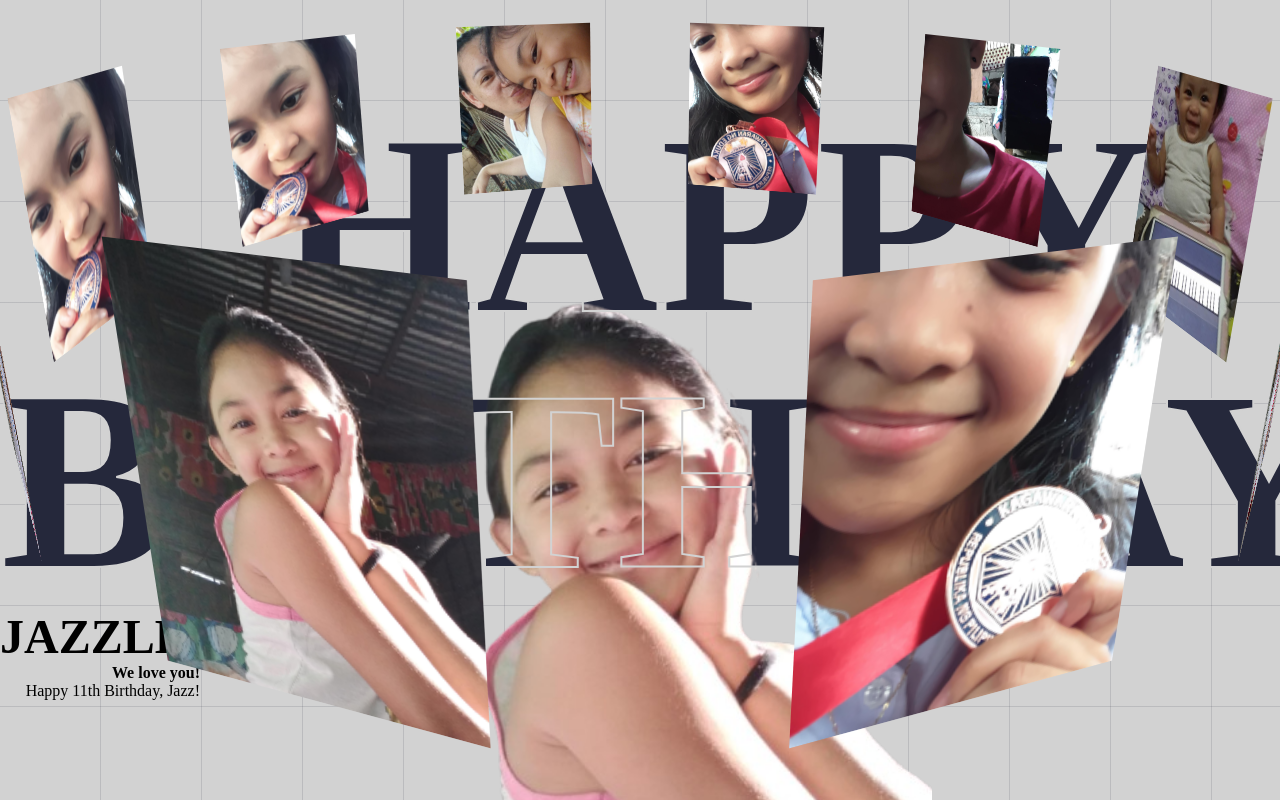
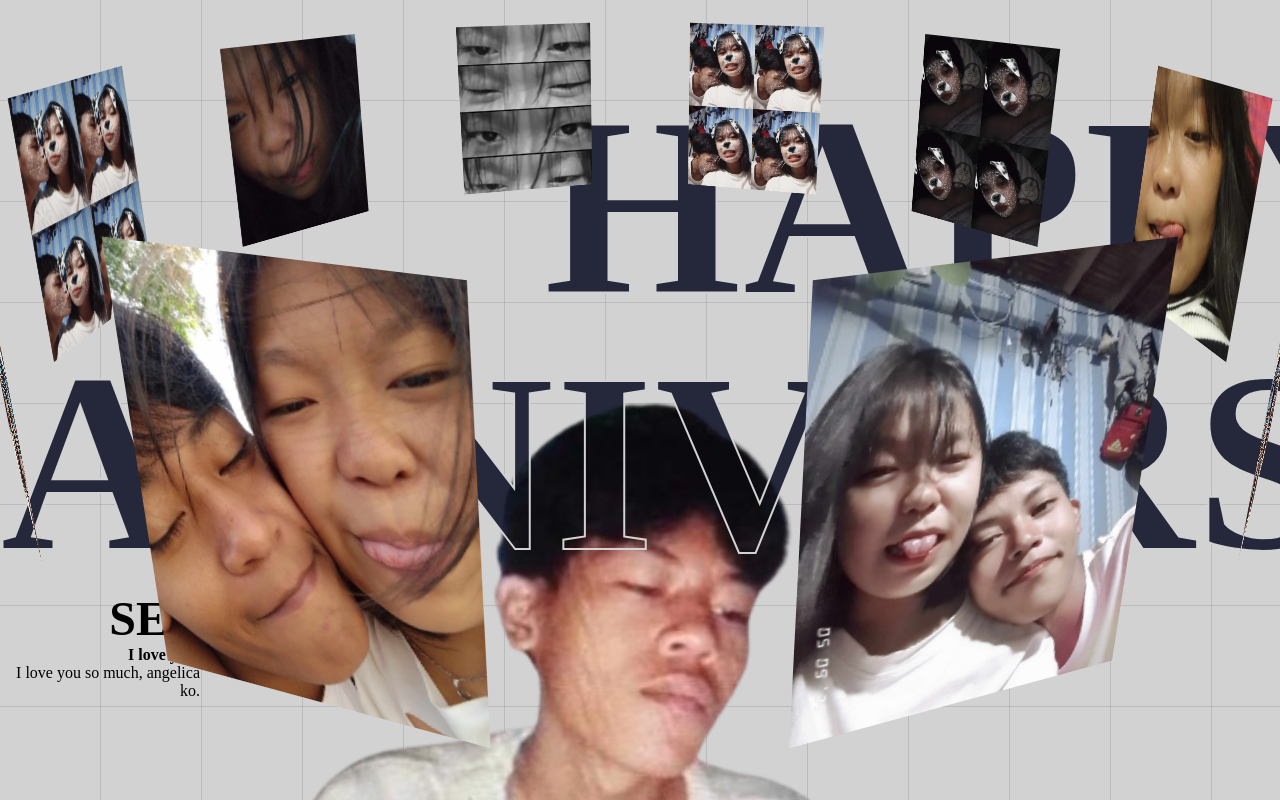
Before and after one commit to seb0714/3D-Pic-Slider, a plain HTML site: page index.html in a window 1280 px wide. Drawn offline with Linux system fonts and the light colour scheme; a web font is replaced by a local one.

Commit message:
Changed the pictures and some texts and the title of the web.

```diff
--- a/index.html
+++ b/index.html
@@ -3,7 +3,7 @@
 <head>
     <meta charset="UTF-8">
     <meta name="viewport" content="width=device-width, initial-scale=1.0">
-    <title>Happy Birthday, Jazz!</title>
+    <title>Happy 1st Anniversary, love</title>
     <style>
 
         *{
@@ -45,26 +45,26 @@
 
     <div class="banner">
         <div class="slider" style="--quantity: 10">
-            <div class="item" style="--position: 1"><img src="images/jazz/1.jfif" alt=""></div>
-            <div class="item" style="--position: 2"><img src="images/jazz/2.jfif" alt=""></div>
-            <div class="item" style="--position: 3"><img src="images/jazz/3.jfif" alt=""></div>
-            <div class="item" style="--position: 4"><img src="images/jazz/4.jfif" alt=""></div>
-            <div class="item" style="--position: 5"><img src="images/jazz/5.jfif" alt=""></div>
-            <div class="item" style="--position: 6"><img src="images/jazz/6.jfif" alt=""></div>
-            <div class="item" style="--position: 7"><img src="images/jazz/7.jfif" alt=""></div>
-            <div class="item" style="--position: 8"><img src="images/jazz/8.jfif" alt=""></div>
-            <div class="item" style="--position: 9"><img src="images/jazz/9.jfif" alt=""></div>
-            <div class="item" style="--position: 10"><img src="images/jazz/0.jfif" alt=""></div>
+            <div class="item" style="--position: 1"><img src="images/1.jpeg" alt=""></div>
+            <div class="item" style="--position: 2"><img src="images/2.jpeg" alt=""></div>
+            <div class="item" style="--position: 3"><img src="images/3.jpeg" alt=""></div>
+            <div class="item" style="--position: 4"><img src="images/4.jpeg" alt=""></div>
+            <div class="item" style="--position: 5"><img src="images/5.jpeg" alt=""></div>
+            <div class="item" style="--position: 6"><img src="images/6.jpeg" alt=""></div>
+            <div class="item" style="--position: 7"><img src="images/7.jpeg" alt=""></div>
+            <div class="item" style="--position: 8"><img src="images/8.jpeg" alt=""></div>
+            <div class="item" style="--position: 9"><img src="images/9.jpeg" alt=""></div>
+            <div class="item" style="--position: 10"><img src="images/10.jpeg" alt=""></div>
         </div>
         <div class="content">
-            <h1 data-content="HAPPY BIRTHDAY!">
-                HAPPY BIRTHDAY!
+            <h1 data-content="HAPPY ANNIVERSARY!">
+                HAPPY ANNIVERSARY!
             </h1>
             <div class="author">
-                <h2>JAZZLEANNE</h2>
-                <p><b>We love you!</b></p>
+                <h2>SEB</h2>
+                <p><b>I love you!</b></p>
                 <p>
-                    Happy 11th Birthday, Jazz!
+                    I love you so much, angelica ko.
                 </p>
             </div>
             <div class="model"></div>
--- a/style.css
+++ b/style.css
@@ -77,7 +77,7 @@
     font-size: 3em;
 }
 .banner .content .model{
-    background-image: url(images/jazz/8-removebg-preview.png);
+    background-image: url(images/bulok-na-model.png);
     width: 100%;
     height: 75vh;
     position: absolute;
```
